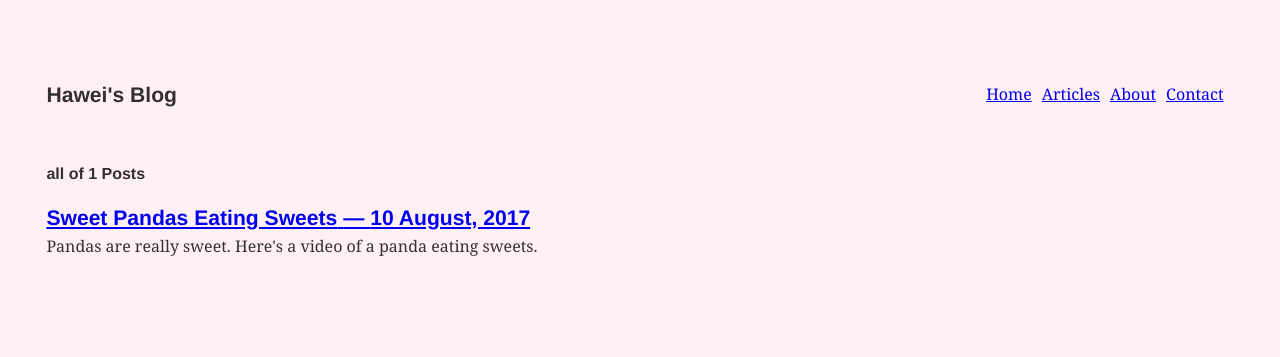
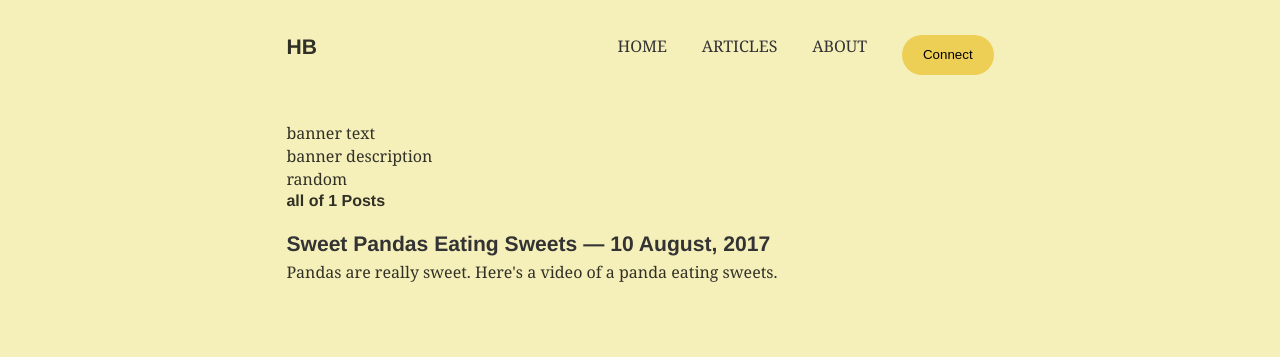
Before and after one commit to ParseDark/hawei, a Gatsby site: page / in a window 1280 px wide. Built offline with nearby package versions, Linux system fonts and the light colour scheme; Gatsby itself is replaced by a stand-in of ours; some packages are replaced by stand-ins of ours.

Commit message:
feat: add nav stylesheet.

```diff
--- a/gatsby-config.js
+++ b/gatsby-config.js
@@ -7,7 +7,7 @@
 module.exports = {
   /* Your site config here */
   siteMetadata: {
-    title: `Hawei's Blog`,
+    title: `HB`,
   },
   pathPrefix: `/hawei`,
   plugins: [
--- /dev/null
+++ b/src/components/Button/index.js
@@ -0,0 +1,11 @@
+import styled from 'styled-components';
+import React from 'react';
+
+export default styled.button`
+    background: rgb(238, 207, 85);
+    border-radius: 20px;
+    height: 40px;
+    min-width: 80px;
+    padding: 0 20px;
+    cursor: pointer;
+`;
--- a/src/components/Layout/index.js
+++ b/src/components/Layout/index.js
@@ -1,27 +1,29 @@
 import React from 'react';
 import { useStaticQuery, Link, graphql } from "gatsby"
+import Button from '../Button/index.js'
 import {
     Container,
     Header,
     WebsiteHeaderText,
+    LinkStyle,
 } from './styles.js';
 
 
 // 文章布局， 带导航栏
 const ListLink = props => (
-    <li style={{ marginRight: '10px' }}>
-        <Link to={props.to}>{props.children}</Link>
-    </li>
+    <LinkStyle >
+        <Link to={props.to} > {props.children} </Link>
+    </LinkStyle >
 )
 
 const Layout = ({ children }) => {
     const data = useStaticQuery(
         graphql`
           query {
-            site {
-              siteMetadata {
+                site {
+                siteMetadata {
                 title
-              }
+            }
             }
           }
         `
@@ -30,19 +32,26 @@ const Layout = ({ children }) => {
         <Container>
             <Header>
                 <WebsiteHeaderText>
-                    <h3>{data.site.siteMetadata.title}</h3>
-                </WebsiteHeaderText>
-                <ul style={{ listStyle: `none`, display: 'flex' }}>
-                    <ListLink to="/">Home</ListLink>
-                    <ListLink to="/all/">Articles</ListLink>
-                    <ListLink to="/about/">About</ListLink>
-                    <ListLink to="/contact/">Contact</ListLink>
+                    <h3> {data.site.siteMetadata.title} </h3> </WebsiteHeaderText>
+                <ul style={
+                    { listStyle: `none`, display: 'flex' }
+                } >
+                    <ListLink to="/" > Home </ListLink>
+                    <ListLink to="/all/" > Articles </ListLink>
+                    <ListLink to="/about/" > About </ListLink>
+                    <Button> Connect </Button>
+                </ul>
 
-                </ul>
-            </Header>
+            </Header >
+            <div>
+                <div>banner text</div>
+                <div>banner description</div>
+                <div>random</div>
+            </div>
             {children}
         </Container>
     )
-}
+            }
+
 
 export default Layout;
--- a/src/components/Layout/styles.js
+++ b/src/components/Layout/styles.js
@@ -2,8 +2,8 @@ import styled from 'styled-components';
 import { rhythm } from "../../utils/typography";
 
 export const Container = styled.div`
-    margin: 3rem auto;
-    max-width: 650;
+    margin: 0 auto;
+    max-width: 50rem;
     padding: ${rhythm(2)};
     padding-top: ${rhythm(1.5)};
 `
@@ -11,11 +11,34 @@ export const Container = styled.div`
 export const Header = styled.header`
     margin-bottom: 1.5rem;
     display: flex;
+    justify-content: space-between;
 `;
 
 export const WebsiteHeaderText = styled.div`
     text-shadow: none;
     background-Image: none;
-    flex: 1;
     display: flex;
 `;
+
+export const LinkStyle = styled.li`
+    text-transform: uppercase;
+    margin-right: ${rhythm(1.5)};
+    position: relative;
+
+    ::after{
+        content: '';
+        border-bottom: 3px solid #333;
+        width: 0;
+        display: flex;
+        transition: all .2s;
+        position: absolute;
+        transform: translate(-50%, 0);
+        left: 50%;
+    };
+
+    :hover{
+        ::after{
+            width: 100%;
+        }
+    }
+`;
--- a/src/styles/global.css
+++ b/src/styles/global.css
@@ -1,3 +1,16 @@
 html {
-    background-color: lavenderblush;
-  }
+    background-color: rgb(245, 239, 186);
+}
+
+a {
+    text-decoration: none;
+    color: #333;
+}
+button{
+    margin: 0;
+    padding: 0;
+    border: 1px solid transparent;
+    outline: none;
+    background: none;
+    height: 0;
+}
```
